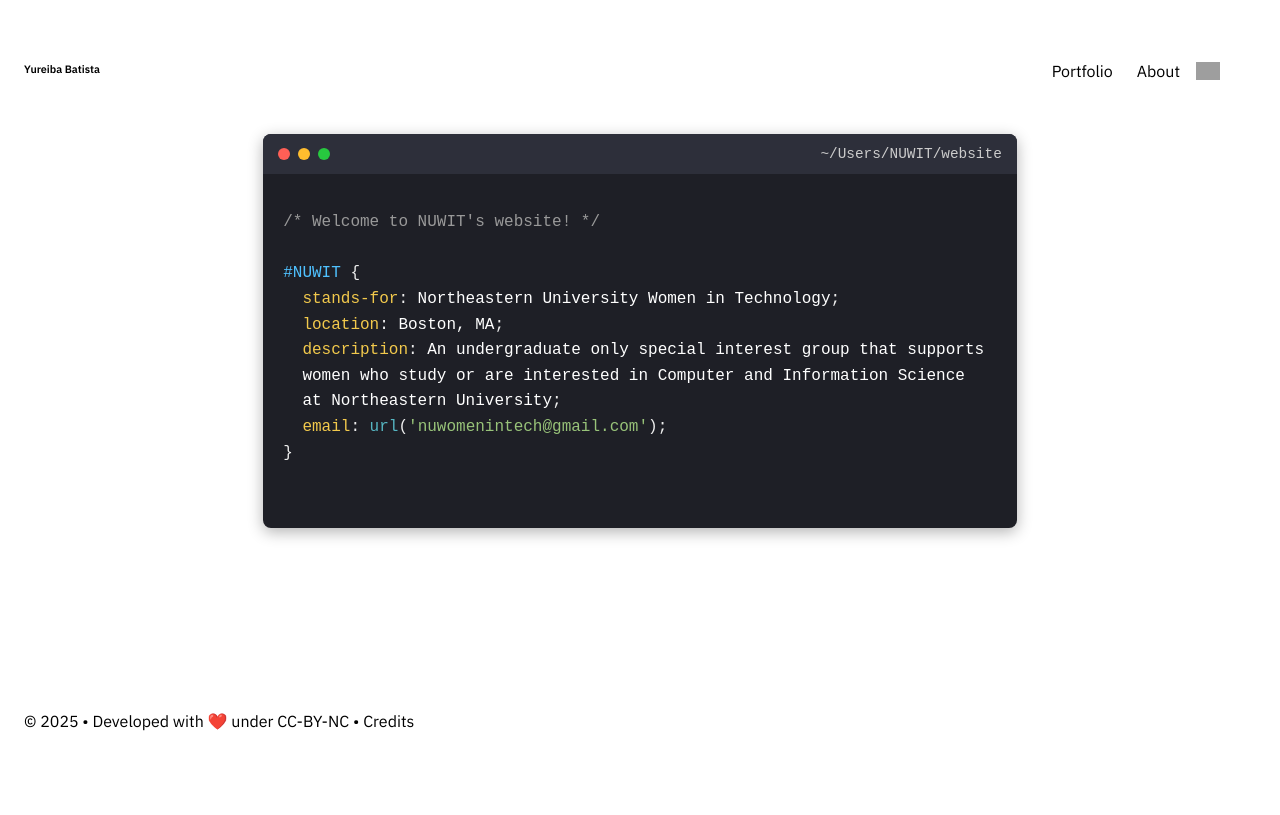
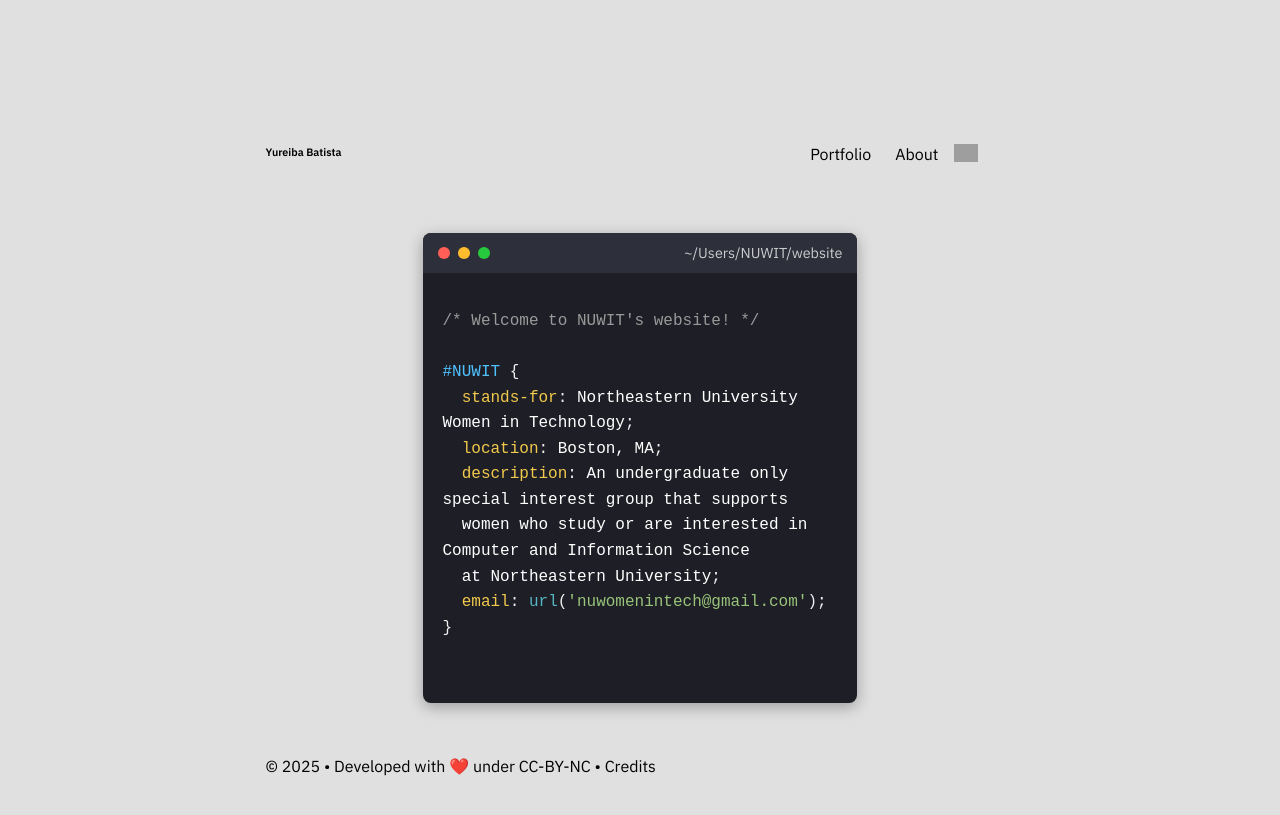
Before and after one commit to batistayureiba/batistayureiba.github.io, a Jekyll site: the page built from pages/index.md, in a window 1280 px wide. Shown: the top 815 px of the page. Built offline with Jekyll 4.4.1, drawn with Linux system fonts in a browser that asks for light colours; grey boxes are pictures that could not be loaded.

Commit message:
Update style.css

```diff
--- a/assets/css/style.css
+++ b/assets/css/style.css
@@ -1,34 +1,35 @@
-/* === Terminal Section Styles (aislados y centrados mejor) === */
-.terminal-wrapper {
+/* === Estilos originales (NO BORRAR) === */
+body {
+  margin: 0;
+  padding: 0;
+  background-color: #e0e0e0;
+  font-family: 'Courier New', Courier, monospace;
   display: flex;
   justify-content: center;
-  align-items: flex-start; /* alineación hacia arriba */
-  margin-top: 2rem;
-  margin-bottom: 2rem;
-  min-height: 60vh; /* asegura balance vertical en pantallas grandes */
-  font-family: 'Courier New', Courier, monospace;
+  align-items: center;
+  height: 100vh;
 }
 
-.terminal-wrapper .intro {
+.intro {
   width: 90%;
   max-width: 800px;
 }
 
-.terminal-wrapper .terminal {
+.terminal {
   background-color: #1e1f26;
   border-radius: 8px;
   box-shadow: 0 4px 15px rgba(0, 0, 0, 0.3);
   overflow: hidden;
 }
 
-.terminal-wrapper .terminal-bar {
+.terminal-bar {
   background-color: #2d2f3a;
   padding: 10px 15px;
   display: flex;
   align-items: center;
 }
 
-.terminal-wrapper .dot {
+.dot {
   height: 12px;
   width: 12px;
   border-radius: 50%;
@@ -36,17 +37,17 @@
   display: inline-block;
 }
 
-.terminal-wrapper .red { background-color: #ff5f56; }
-.terminal-wrapper .yellow { background-color: #ffbd2e; }
-.terminal-wrapper .green { background-color: #27c93f; }
+.red { background-color: #ff5f56; }
+.yellow { background-color: #ffbd2e; }
+.green { background-color: #27c93f; }
 
-.terminal-wrapper .path {
+.path {
   color: #ccc;
   margin-left: auto;
   font-size: 0.9rem;
 }
 
-.terminal-wrapper .code-block {
+.code-block {
   padding: 20px;
   color: #eee;
   font-size: 16px;
@@ -54,9 +55,23 @@
   white-space: pre-wrap;
 }
 
-.terminal-wrapper .comment   { color: #999; }
-.terminal-wrapper .selector  { color: #4fc1ff; }
-.terminal-wrapper .property  { color: #f2c94c; }
-.terminal-wrapper .value     { color: #ffffff; }
-.terminal-wrapper .function  { color: #56b6c2; }
-.terminal-wrapper .string    { color: #98c379; }
+.comment   { color: #999; }
+.selector  { color: #4fc1ff; }
+.property  { color: #f2c94c; }
+.value     { color: #ffffff; }
+.function  { color: #56b6c2; }
+.string    { color: #98c379; }
+
+/* === Estilos adicionales para armonizar la sección terminal en GitHub Pages === */
+.terminal-wrapper {
+  width: 100%;
+  display: flex;
+  justify-content: center;
+  padding: 3rem 1rem;
+  box-sizing: border-box;
+}
+
+.terminal-wrapper .intro {
+  margin: 0 auto;
+  max-width: 800px;
+}
```
